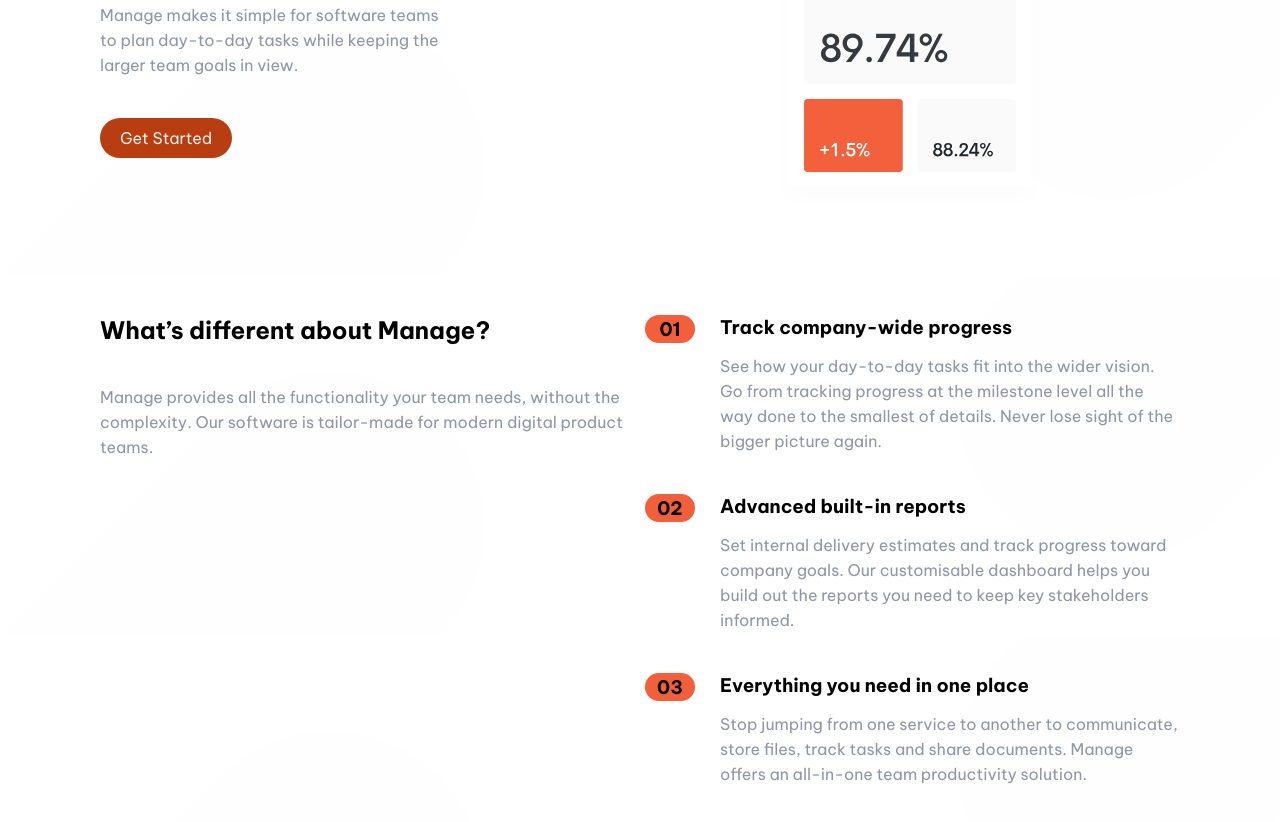
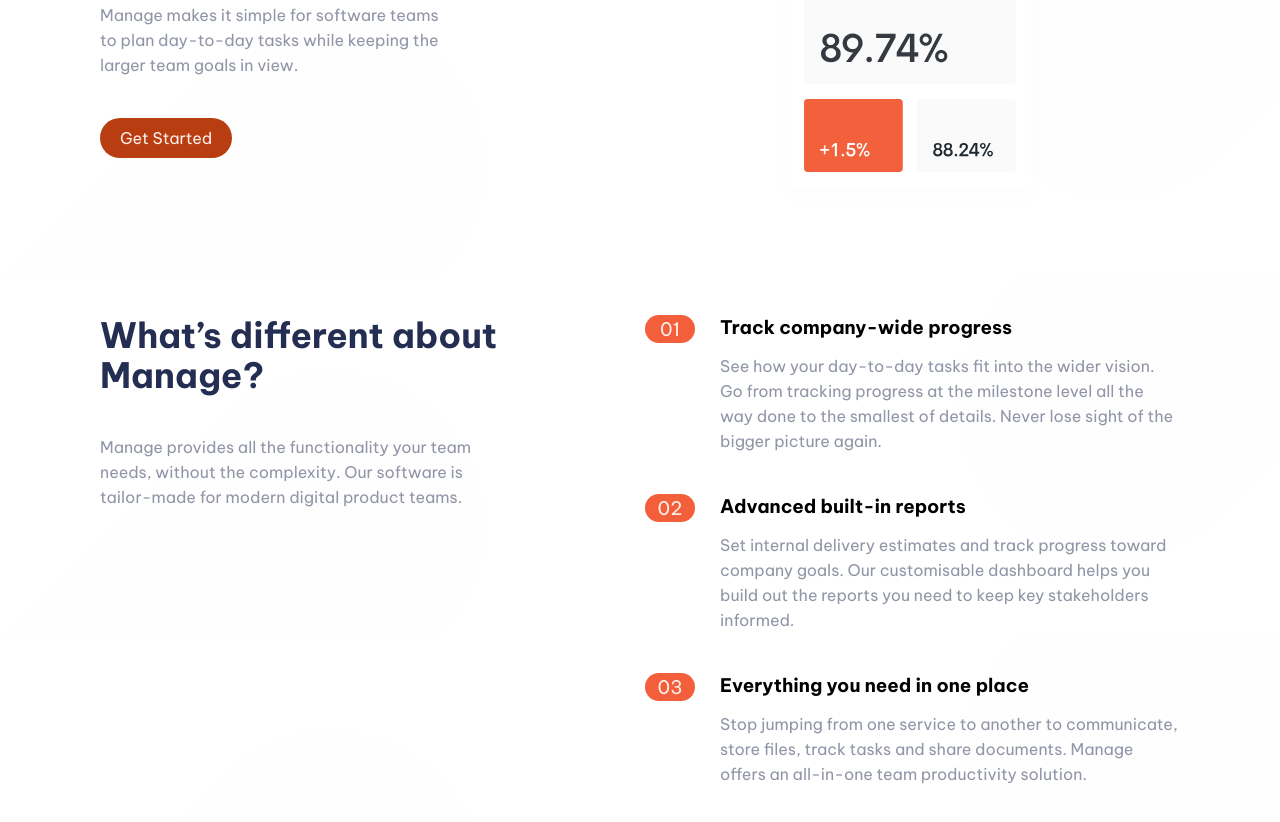
Before and after one commit to nivanovic7/manage-landing-page, a website: page index.html in a window 1280 px wide. Shown: the part 444-1266 px from the top of the page. Drawn offline with Linux system fonts and the light colour scheme.

Commit message:
About section's text max width set

```diff
--- a/index.html
+++ b/index.html
@@ -63,7 +63,7 @@
       </div>
     </header>
     <main>
-      <section class="section section--about">
+      <section class="section section--about u-margin-bottom-huge">
         <div>
           <h2 class="heading--secondary u-margin-bottom-medium">
             What’s different about Manage?
--- a/sass/base/_typography.scss
+++ b/sass/base/_typography.scss
@@ -11,6 +11,12 @@ body {
   color: $primary-blue-dark;
 }
 
+.heading--secondary {
+  font-size: 3.5rem;
+  line-height: 4rem;
+  color: $primary-blue-dark;
+}
+
 .paragraph {
   color: $secondary-grayish-blue;
   line-height: 2.5rem;
--- a/sass/components/_article.scss
+++ b/sass/components/_article.scss
@@ -6,14 +6,16 @@
   }
 
   &__heading::before {
+    width: 5rem;
+    padding: 0.2rem;
     position: absolute;
     left: -7.5rem;
     top: 0;
-    width: 5rem;
-    padding: 0.2rem;
+    translate: 0, -50%;
+    text-align: center;
+    color: $secondary-pale-red;
+    font-weight: 400;
     background-color: $primary-red-bright;
-    text-align: center;
-    translate: 0, -50%;
     border-radius: 2rem;
   }
   &:nth-child(1) h3::before {
--- a/sass/pages/_home.scss
+++ b/sass/pages/_home.scss
@@ -4,4 +4,11 @@
   & > * {
     width: 50%;
   }
+
+  & > *:nth-child(1) .heading--secondary {
+    max-width: 500px;
+  }
+  & > *:nth-child(1) .paragraph {
+    max-width: 400px;
+  }
 }
```
Also changed, not shown: css/style.css.
